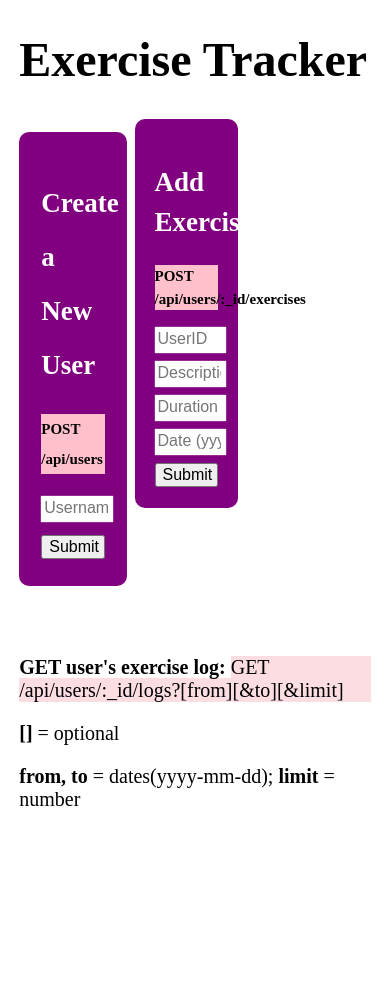
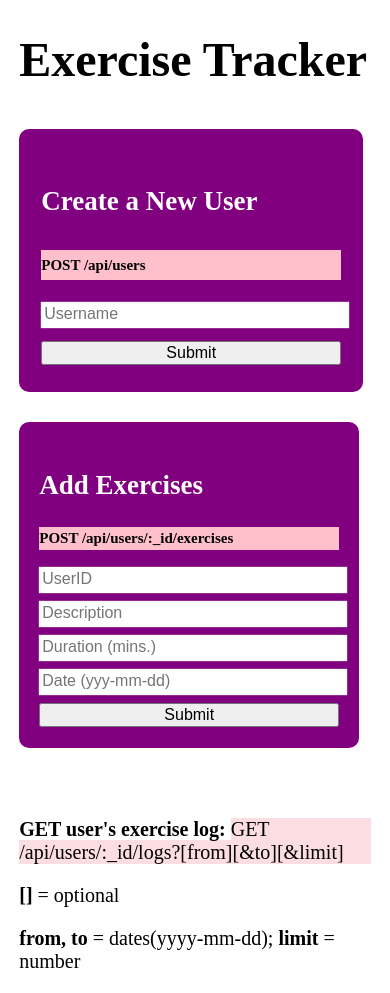
Before and after one commit to nsamedaisy/ExerciseTracker-frontend, a React (Create React App) app: page / in a window 390 px wide. Before the commit the page ends 844 px from the top, so only its background shows below. Built offline with nearby package versions, Linux system fonts and the light colour scheme.

Commit message:
added a media query for responsiveness

```diff
--- a/src/App.js
+++ b/src/App.js
@@ -2,7 +2,6 @@ import React from "react";
 import { BrowserRouter as Router, Routes, Route } from "react-router-dom";
 // import "./index.css"
 import Form from "./components/form/form";
-import DisplayExercise from "./components/displayExercise/DisplayExercise";
 import DisplayUser from "./components/displayUSer/DisplayUser";
 
 function App() {
@@ -11,11 +10,6 @@ function App() {
       <Routes>
         <Route path="/" exact Component={Form} />
         <Route path="/users/add" exact Component={DisplayUser} />
-        <Route
-          path="/exercises/add"
-          exact
-          Component={DisplayExercise}
-        />
       </Routes>
     </Router>
   );
--- a/src/components/Exercise/exercise.css
+++ b/src/components/Exercise/exercise.css
@@ -1,10 +1,8 @@
-
 .exercise-form {
   line-height: 1.5;
   height: fit-content;
   background-color: purple;
-  max-width: 900px;
-  width: 18%;
+  width: 300px;
   font-size: 18px;
   padding: 20px;
   border-radius: 10px;
@@ -13,7 +11,6 @@
 input {
   width: 100%;
   margin: auto;
-  padding: px;
   border: none;
   font-size: 16px;
 }
--- a/src/components/User/user.css
+++ b/src/components/User/user.css
@@ -15,9 +15,8 @@ h3 {
   border-radius: 10px;
   margin-right: 8px;
   height: fit-content;
-  max-width: 900px;
-  width: 18%;
-  margin-top: 3.5%;
+  width: 300px;
+  margin-top: 68px;
 }
 
 input {
@@ -31,3 +30,9 @@ input {
   width: 100%;
   font-size: 16px;
 }
+
+@media screen and (max-width: 630px) {
+  .user-form {
+    margin: 10px 0 30px;
+  }
+}
--- a/src/components/form/form.css
+++ b/src/components/form/form.css
@@ -26,8 +26,8 @@ span {
   width: fit-content;
 }
 
-/* @media screen and (max-width: 700px) {
+@media screen and (max-width: 630px) {
   .wrap {
     flex-direction: column;
   }
-} */
+}
```
Also changed, not shown: src/components/displayExercise/DisplayExercise.jsx (deleted, +0 -9 lines), src/components/displayExercise/displayExercise.css (deleted).
